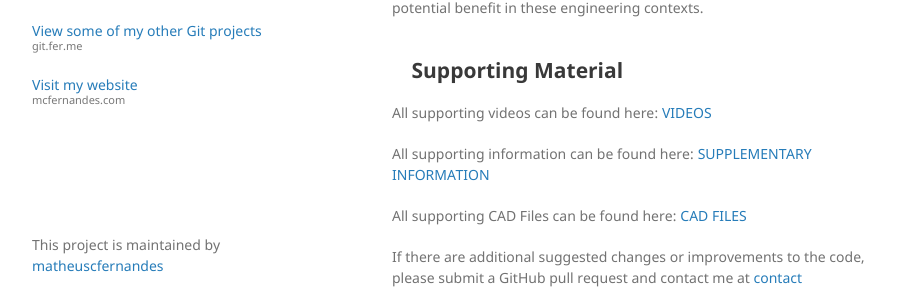
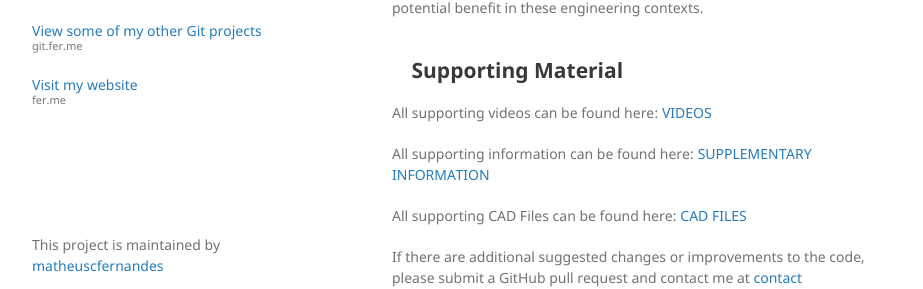
Before and after one commit to matheuscfernandes/sponge-ridges, a Jekyll site: the page built from index.md, in a window 1280 px wide. Shown: the part 554-843 px from the top of the page, without its empty margins (178-1101 px from the left). Built offline with Jekyll 4.4.1, drawn with Linux system fonts in a browser that asks for light colours; nearby versions of some CDN libraries; our own code applies the rules of GitHub Pages for plain Markdown files.

Commit message:
added description changed fer.me

```diff
--- a/_layouts/default.html
+++ b/_layouts/default.html
@@ -41,7 +41,7 @@
 
         <p class="view"><a href="https://git.fer.me/#proj"> View some of my other Git projects <small>git.fer.me</small></a></p>
 
-        <p class="view"><a href="http://mcfernandes.com"> Visit my website <small>mcfernandes.com</small></a></p>
+        <p class="view"><a href="https://fer.me"> Visit my website <small>fer.me</small></a></p>
 
 
         {% if site.github.is_user_page %}
```
Also changed, not shown: cad.md (+4 -0 lines).
